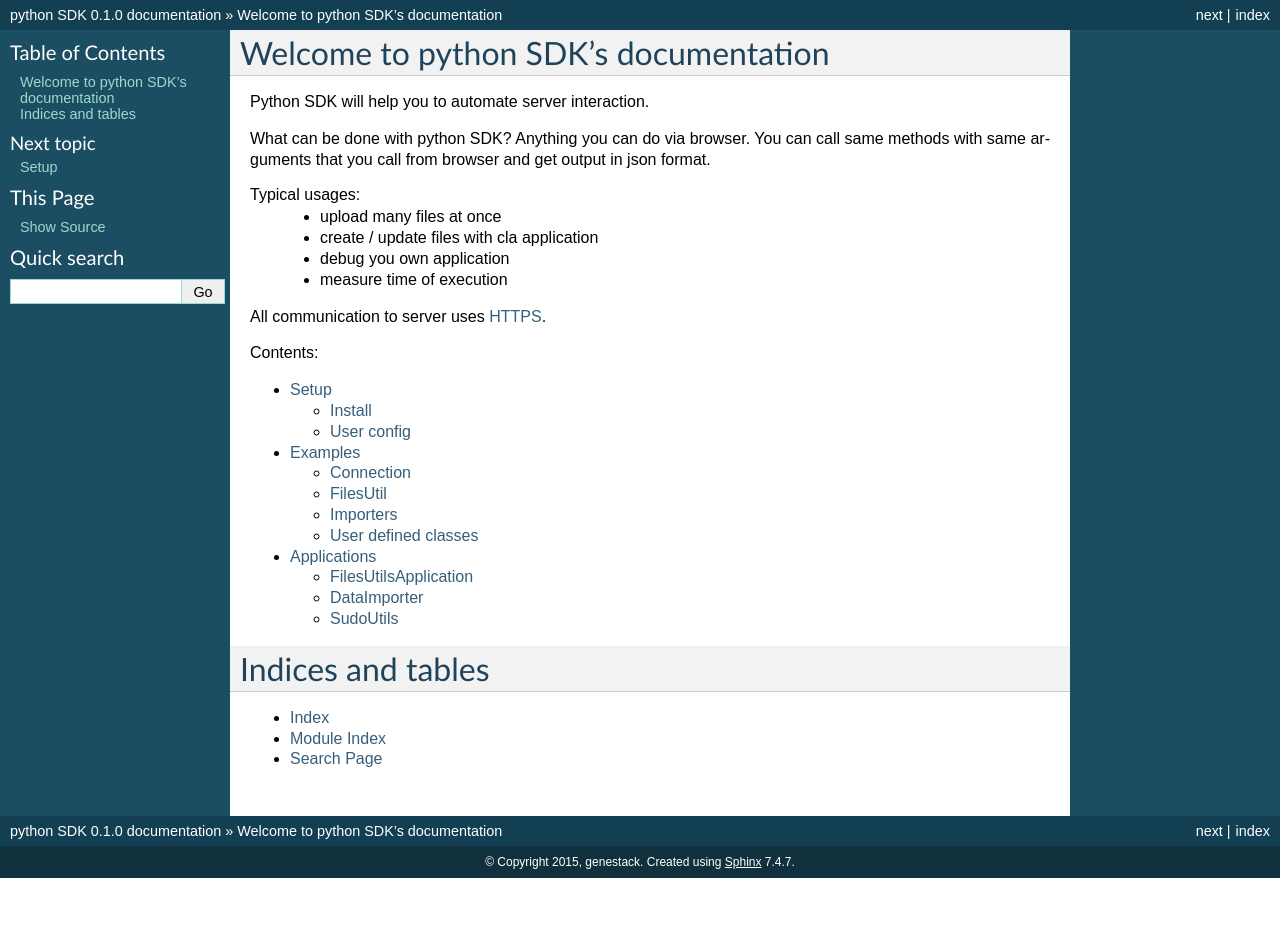
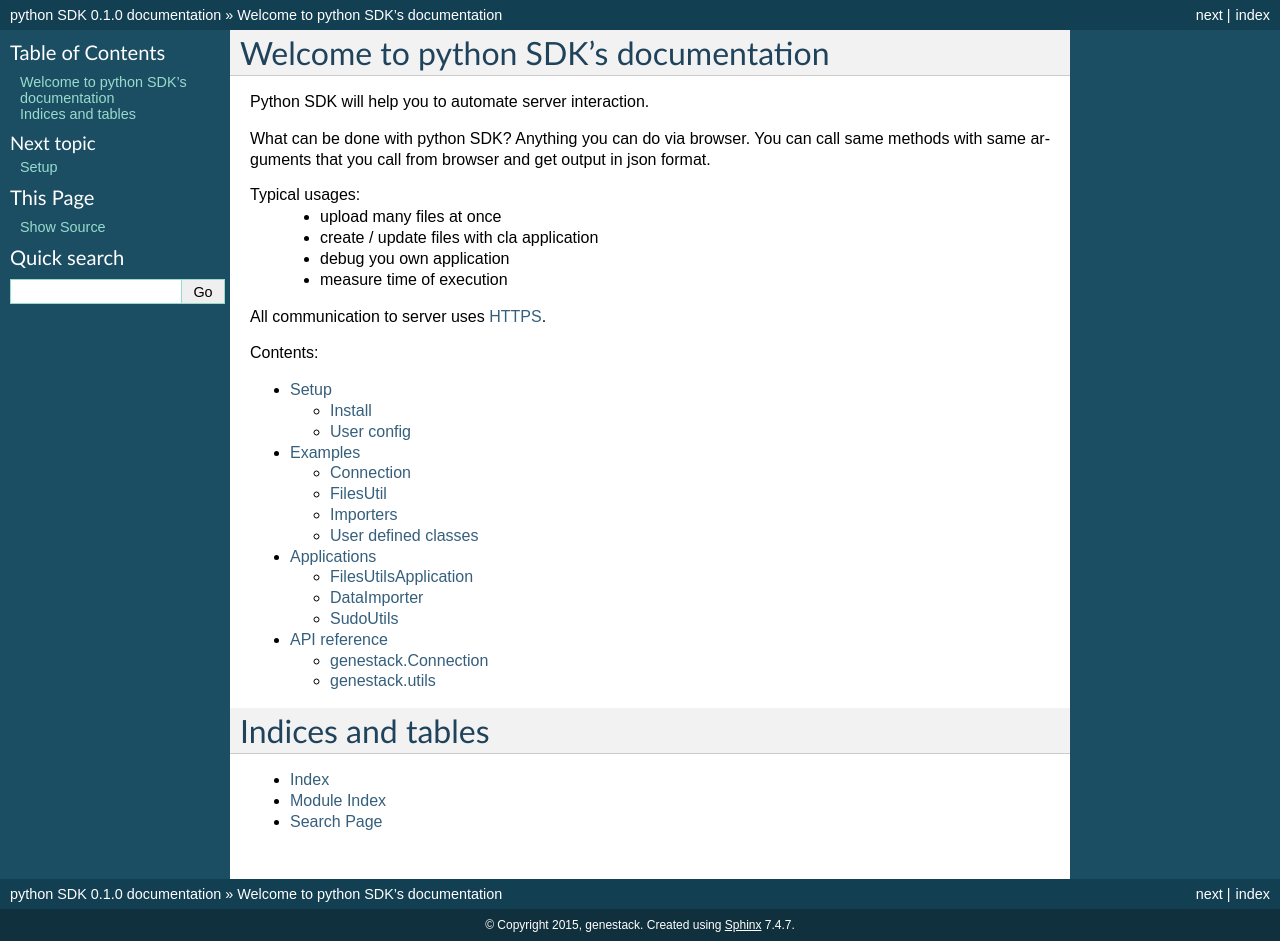
Before and after one commit to genestack/sdk, a Sphinx documentation site: the page built from docs/source/index.rst, in a window 1280 px wide. Built offline with Sphinx 7.4.7, drawn with Linux system fonts in a browser that asks for light colours; the version number is read from the project's files by our own code; before the commit the page ends 900 px from its top, so only the background shows below that.

Commit message:
Add API reference.

```diff
--- /dev/null
+++ b/docs/source/api_reference/connection.rst
@@ -0,0 +1,5 @@
+genestack.Connection
+********************
+
+    .. automodule:: genestack.Connection
+        :members:
--- /dev/null
+++ b/docs/source/api_reference/utils.rst
@@ -0,0 +1,5 @@
+genestack.utils
+***************
+
+    .. automodule:: genestack.utils
+        :members:
--- a/docs/source/index.rst
+++ b/docs/source/index.rst
@@ -24,6 +24,7 @@
    setup
    examples
    applications
+   api_reference
 
 Indices and tables
 ==================
```
Also changed, not shown: docs/source/api_reference.rst (added, +9 -0 lines).
